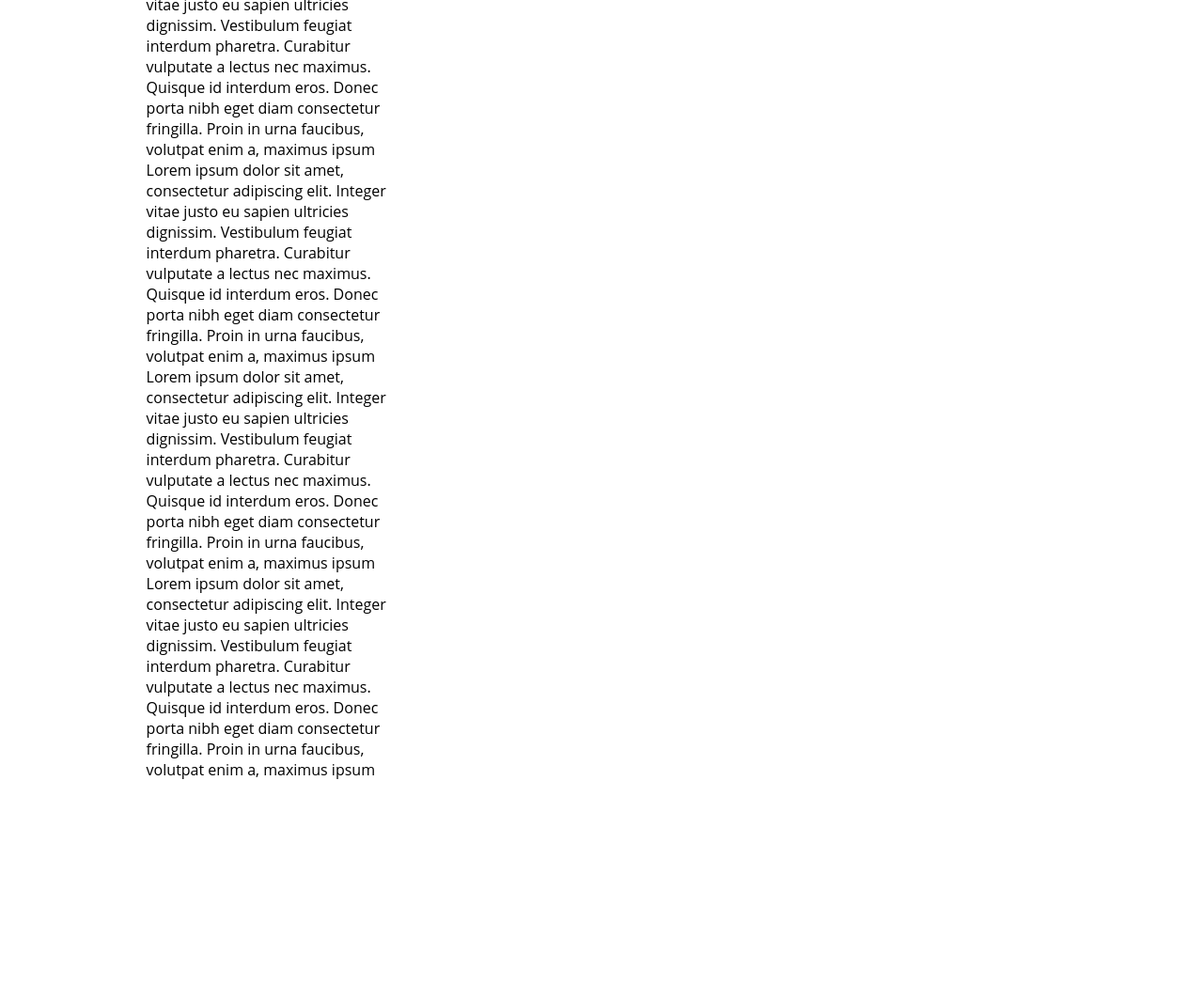
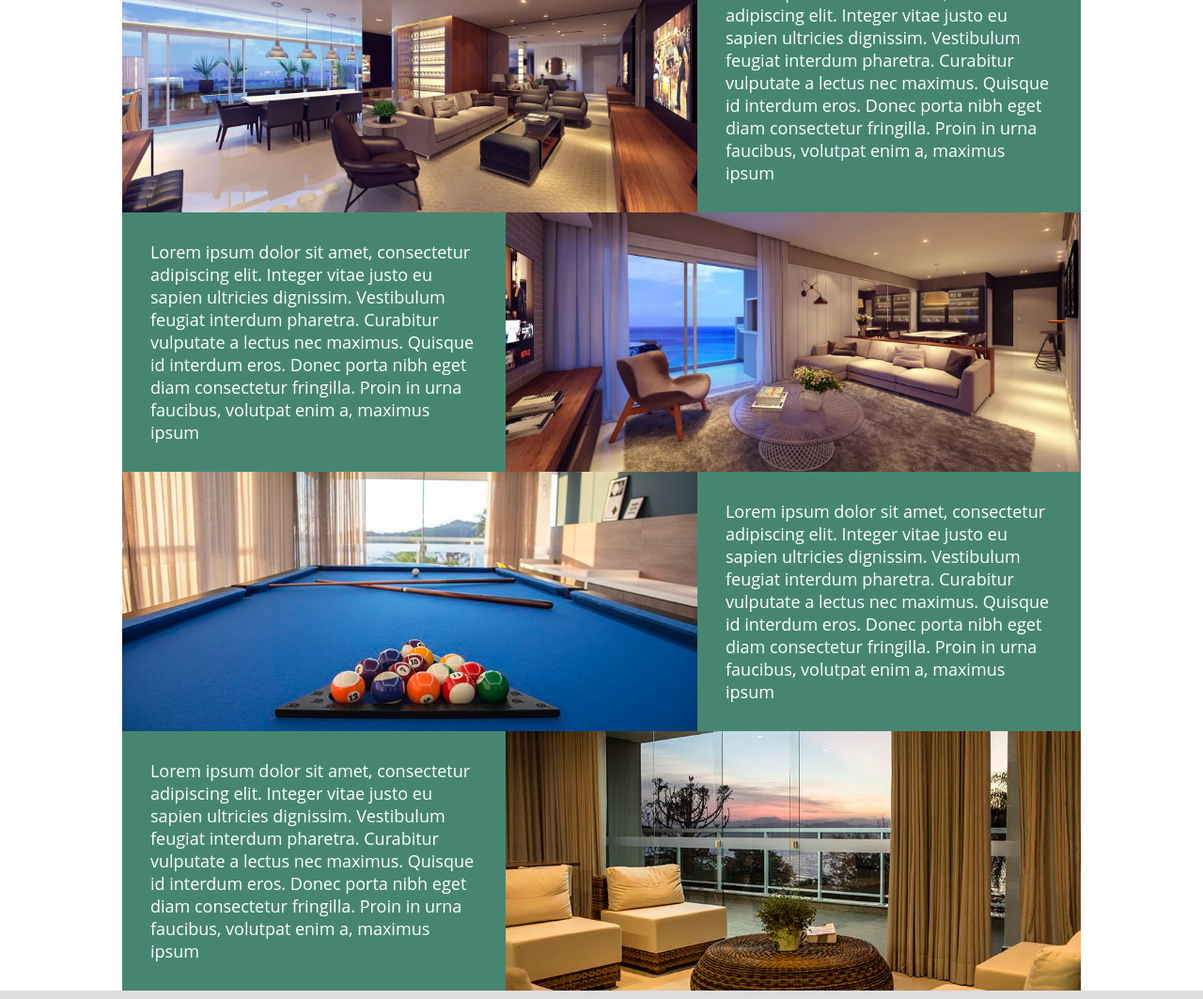
Before and after one commit to CipherCrow/Projeto-Landing-page-02, a plain HTML site: page index.html in a window 1280 px wide. Shown: the part 841-1904 px from the top of the page at 94% size. Before the commit the page ends 1671 px from the top, so only its background shows below. Drawn offline with Linux system fonts and the light colour scheme.

Commit message:
Finalizado mosaico e footer
Ajuste final no responsivo.

```diff
--- a/css/style.css
+++ b/css/style.css
@@ -4,13 +4,16 @@
 	box-sizing: border-box;
 	font-family: 'Open Sans', sans-serif;
 }
+body,html{
+	height: 100%;
+}
 .container{
 	max-width: 1020px;
 	margin: 0 auto;
 	padding: 0 2%;
 }
-.w70{width: 70%;}
-.w30{width: 30%;}
+.w60{width: 60%;}
+.w40{width: 40%;}
 																					/*Header*/
 
 header{
@@ -117,9 +120,80 @@ main > .container{
 	font-size: 16px;
 }
 																					/*mosaico*/
+
+section.mosaico > .container{
+	background-color: #468670;
+	padding: 0 0;
+}
+.single-mosaico{
+	display: flex;
+	flex-wrap: wrap;
+}
+.reverse{
+	flex-direction: row-reverse;
+}
+.imagem-mosaico{
+	background-position: center;
+	background-size: cover;
+}
+.single-mosaico > .imagem-mosaico{
+	width: 60%;
+}
+div.container > .single-mosaico:nth-child(1) > .imagem-mosaico{
+	background-image: url('../images/mosaico1.jpg');
+}
+div.container > .single-mosaico:nth-child(2) > .imagem-mosaico{
+	background-image: url('../images/mosaico2.jpg');
+}
+div.container > .single-mosaico:nth-child(3) > .imagem-mosaico{
+	background-image: url('../images/mosaico3.jpg');
+}
+div.container > .single-mosaico:nth-child(4) > .imagem-mosaico{
+	background-image: url('../images/mosaico4.jpg');
+}
+.texto-mosaico{
+	padding: 30px;
+}
+.texto-mosaico p{
+	color: white;
+	font-size: 18px;
+}
+
 																					/*footer*/
+
+footer{
+	text-align: center;
+	padding: 15px 0;
+	background-color: rgb(220,220,220);
+}
+footer p{
+	margin-top: 4px;
+	font-size: 13px;
+}
+footer img{
+	width: 120px;
+}
 																					/*Responsivo*/
-@media screen and (max-width: 800px){
+@media screen and (max-width: 768px){
+	.w60,.w40{
+		width: 100%;
+	}
+	.single-mosaico > .imagem-mosaico{
+		width: 100%;
+		padding-top: 80%;
+	}
+	.texto-mosaico p{
+		text-align: center;
+	}
+main > .container{
+		justify-content: center;
+	}
+	.formulario{
+		width: 80%;
+	}
+}
+@media screen and (max-width: 510px){
+
 	header > .container{
 		flex-flow: column;
 		align-items: center;
@@ -127,4 +201,5 @@ main > .container{
 	header > div.container .logo{
 		margin-top: 10px;
 	}
+
 }
--- a/index.html
+++ b/index.html
@@ -4,7 +4,7 @@
 	<title>Projeto Landing Page 02</title>
 	<meta charset="utf-8">
 	<meta name="author" content="Jonas Torquatro Oliveira da silva">
-	<meta name="description" content="Landing page para venda e marketing de produto ou serviço">
+	<meta name="description" content="Landing page para venda e marketing de produto ou serviço.">
 	<meta name="keywords" content="html,css,coding,design,aprendendo,junior">
 	<meta name="viewport" content="width=device-width,initial-scale=1.0,maximum-scale=1.0">
 	<link rel="stylesheet" type="text/css" href="css/style.css">
@@ -54,29 +54,40 @@
 	<section class="mosaico">
 		<div class="container">
 			<div class="single-mosaico">
-				<div class="imagem-mosaico w70"></div>
-				<p class="w30">Lorem ipsum dolor sit amet, consectetur adipiscing elit. Integer vitae justo eu sapien ultricies dignissim. Vestibulum feugiat interdum pharetra. Curabitur vulputate a lectus nec maximus. Quisque id interdum eros. Donec porta nibh eget diam consectetur fringilla. Proin in urna faucibus, volutpat enim a, maximus ipsum</p>
+				<div class="imagem-mosaico w60"></div>
+				<div class="texto-mosaico w40">
+					<p>Lorem ipsum dolor sit amet, consectetur adipiscing elit. Integer vitae justo eu sapien ultricies dignissim. Vestibulum feugiat interdum pharetra. Curabitur vulputate a lectus nec maximus. Quisque id interdum eros. Donec porta nibh eget diam consectetur fringilla. Proin in urna faucibus, volutpat enim a, maximus ipsum</p>
+				</div>
+
+			</div><!--Single-item-->
+
+			<div class="single-mosaico reverse">
+				<div class="imagem-mosaico w60"></div>
+				<div class="texto-mosaico w40">
+					<p>Lorem ipsum dolor sit amet, consectetur adipiscing elit. Integer vitae justo eu sapien ultricies dignissim. Vestibulum feugiat interdum pharetra. Curabitur vulputate a lectus nec maximus. Quisque id interdum eros. Donec porta nibh eget diam consectetur fringilla. Proin in urna faucibus, volutpat enim a, maximus ipsum</p>
+				</div>
 			</div><!--Single-item-->
 
 			<div class="single-mosaico">
-				<div class="imagem-mosaico w70"></div>
-				<p class="w30">Lorem ipsum dolor sit amet, consectetur adipiscing elit. Integer vitae justo eu sapien ultricies dignissim. Vestibulum feugiat interdum pharetra. Curabitur vulputate a lectus nec maximus. Quisque id interdum eros. Donec porta nibh eget diam consectetur fringilla. Proin in urna faucibus, volutpat enim a, maximus ipsum</p>
+				<div class="imagem-mosaico w60"></div>
+				<div class="texto-mosaico w40">
+					<p>Lorem ipsum dolor sit amet, consectetur adipiscing elit. Integer vitae justo eu sapien ultricies dignissim. Vestibulum feugiat interdum pharetra. Curabitur vulputate a lectus nec maximus. Quisque id interdum eros. Donec porta nibh eget diam consectetur fringilla. Proin in urna faucibus, volutpat enim a, maximus ipsum</p>
+				</div>
 			</div><!--Single-item-->
 
-			<div class="single-mosaico">
-				<div class="imagem-mosaico w70"></div>
-				<p class="w30">Lorem ipsum dolor sit amet, consectetur adipiscing elit. Integer vitae justo eu sapien ultricies dignissim. Vestibulum feugiat interdum pharetra. Curabitur vulputate a lectus nec maximus. Quisque id interdum eros. Donec porta nibh eget diam consectetur fringilla. Proin in urna faucibus, volutpat enim a, maximus ipsum</p>
-			</div><!--Single-item-->
-
-			<div class="single-mosaico">
-				<div class="imagem-mosaico w70"></div>
-				<p class="w30">Lorem ipsum dolor sit amet, consectetur adipiscing elit. Integer vitae justo eu sapien ultricies dignissim. Vestibulum feugiat interdum pharetra. Curabitur vulputate a lectus nec maximus. Quisque id interdum eros. Donec porta nibh eget diam consectetur fringilla. Proin in urna faucibus, volutpat enim a, maximus ipsum</p>
+			<div class="single-mosaico reverse">
+				<div class="imagem-mosaico w60"></div>
+				<div class="texto-mosaico w40">
+					<p>Lorem ipsum dolor sit amet, consectetur adipiscing elit. Integer vitae justo eu sapien ultricies dignissim. Vestibulum feugiat interdum pharetra. Curabitur vulputate a lectus nec maximus. Quisque id interdum eros. Donec porta nibh eget diam consectetur fringilla. Proin in urna faucibus, volutpat enim a, maximus ipsum</p>
+				</div>
 			</div><!--Single-item-->
 		</div>
 	</section>
 
 	<footer>
-		<div class="imagem-footer"></div>
+		<img src="images/logo1.png">
+		<p>Nenhuma das marcas ou imagens presentes neste site são de minha autoria ou posse.</p>
+		<p>Nenhum dos direitos reservados.</p>
 	</footer>
 </body>
 </html>
```
